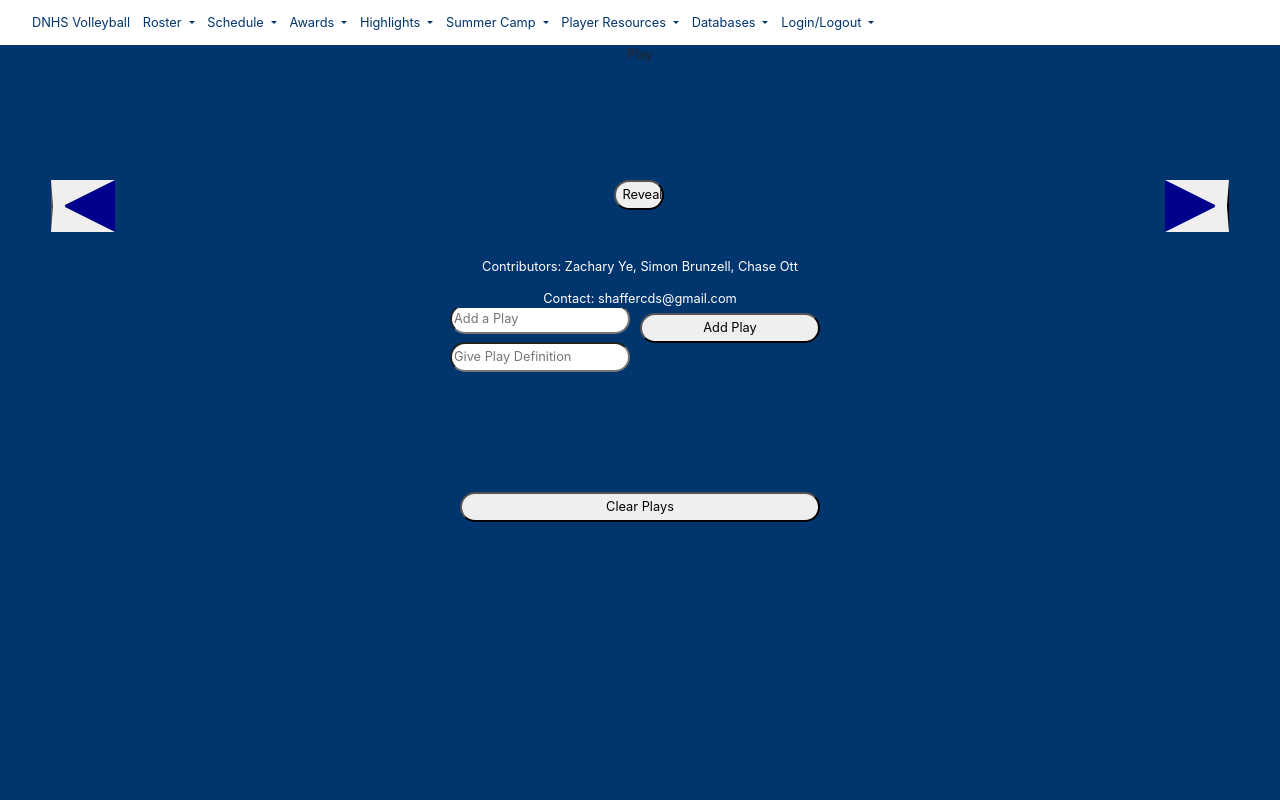
After one commit to zachye111/no_idea2, a Flask app: page /flashcard/ in a window 1280 px wide; the page is wider, and only the part inside the window is pictured. The commit adds this page. Run offline with Flask 2, Linux system fonts and the light colour scheme; some libraries are stand-ins or nearby versions.

Commit message:
added play page

```diff
--- a/main.py
+++ b/main.py
@@ -33,6 +33,10 @@ def calendar():
 @app.route('/stub/')
 def Stub():
     return render_template("stub.html")
+
+@app.route('/flashcard/')
+def flashcard():
+    return render_template("flashcard.html")
 
 @app.route('/Mini-labs/')
 def video():
--- /dev/null
+++ b/templates/flashcard.html
@@ -0,0 +1,331 @@
+<!DOCTYPE html>
+{% extends "layouts/base.html" %}
+
+{% block body %}
+<head>
+  <link rel="stylesheet" href="https://stackpath.bootstrapcdn.com/bootstrap/4.3.1/css/bootstrap.min.css" integrity="sha384-ggOyR0iXCbMQv3Xipma34MD+dH/1fQ784/j6cY/iJTQUOhcWr7x9JvoRxT2MZw1T" crossorigin="anonymous">
+  <link rel="stylesheet" href="https://cdnjs.cloudflare.com/ajax/libs/font-awesome/4.7.0/css/font-awesome.min.css">
+</head>
+<body>
+<p id="front">
+  {#back of front#}
+</p><br>
+<hr><br>
+<div id="back">
+  {#back of flashcard#}
+</div><br>
+<div id ="activeCardButtons">
+  <button id="prev" onclick="prevCard()">
+  </button>
+  <button id="flip" type="button" value="Flip" onclick="flash()">
+    Reveal</button>
+  <button id="next" onclick="nextCard()">
+  </button>
+</div>
+<br>
+<br>
+<br>
+<div id="formContainer" style = "position: relative; top: -24px;">
+  <form id="cardForm">
+    <input id="newTerm" type="text" placeholder="Add a Play" onKeyDown="if(event.keyCode==13) document.getElementById('newDef').focus()">
+    <input id="newDef" type="text" placeholder="Give Play Definition" onKeyDown="if(event.keyCode==13) cardAdd()">
+    <br>
+    <input id="submit" type="button" value="Add Play" onClick="cardAdd()">
+    <br>
+    <input id="clearDeck" type="button" value="Clear Plays" onClick="emptyDeck()">
+  </form>
+  <br>
+</div>
+</body>
+
+<style>
+  body{
+    background-color: #00356e;
+  }
+
+  html{
+    min-width:100%;
+    max-width:900px;
+    overflow-x:hidden;
+  }
+  h4{
+    text-align: center;
+    position: relative;
+    padding-right: 5em;
+    margin-right: 180px;
+  }
+  body{
+    min-width:100%;
+    max-width:900px;
+    width:100%;
+    height:100%;
+  {#overflow:screen;#}
+  }
+  h2{
+    color: #484848;
+    font-size: 140px;
+    font-weight: bold;
+    letter-spacing: 7px;
+    cursor: pointer
+  }
+  h2 span{
+    transition: .5s linear
+  }
+  h2:hover span:nth-child(1){
+    margin-right: 5px
+  }
+  h2:hover span:nth-child(1):after{
+    content: "";
+  }
+  h2:hover span:nth-child(2){
+    margin-left: 30px
+  }
+  h2:hover span{
+    color: #772e2e;
+    text-shadow: 0 0 10px #fff,
+    0 0 20px #fff,
+    0 0 40px #fff;
+  }
+
+  p {
+    text-align: center;
+  }
+  #front, #back {
+    min-width:100%;
+    max-width:900px;
+    text-align: center;
+  }
+  #activeCardButtons {
+    min-width: 100%;
+    max-width: 900px;
+    margin-left:auto;
+    margin-right:auto;
+
+  }
+  #prev {
+    position:absolute;
+    left:4%;
+    border-top: 25px solid transparent;
+    border-right: 50px solid darkblue;
+    border-bottom: 25px solid transparent;
+  }
+
+  #flip {
+    position:absolute;
+    width: 50px;
+    left:48%;
+    display:block;
+    height: 30px;
+    border-radius: 25px;
+
+
+
+  }
+  #next {
+    position:absolute;
+    right: 4%;
+    width: 0;
+    height: 0;
+    border-top: 25px solid transparent;
+    border-left: 50px solid darkblue;
+    border-bottom: 25px solid transparent;
+  }
+  #submit {
+    position:relative;
+    top: -20px;
+    right: -90px;
+    width:180px;
+    margin-top:10px;
+    margin-bottom:10px;
+    display:block;
+    height: 30px;
+    border-radius: 25px;
+
+  }
+  #cardForm {
+    position:absolute;
+    width: 100%;
+    margin-left:50%;
+    margin-top:10px;
+
+  }
+  #front, #back{
+    display:block;
+  }
+
+
+  #clearDeck{
+    position:relative;
+    top: 100px;
+    height: 30px;
+    width:360px;
+    margin-left:-90px;
+    display: block;
+    border-radius: 25px;
+
+  }
+  #clearDeck:hover{
+    color:red;
+    border: 3px solid red;
+
+  }
+  #formContainer{
+    display:block;
+    position:relative;
+    margin-left:-90px;
+    width:100%;
+  }
+  #newTerm{
+    position:relative;
+    top: 70px;
+    right: 100px;
+    width:180px;
+    margin-top:10px;
+    display:block;
+    display:block;
+    height: 30px;
+    border-radius: 25px;
+
+  }
+  #newDef{
+    position:relative;
+    right: 100px;
+    top: 68px;
+    width:180px;
+    margin-top:10px;
+    display:block;
+    height: 30px;
+    border-radius: 25px;
+
+  }
+  hr {
+    margin-left:-8px;
+  }
+  a.activator {
+    cursor:pointer;
+    position: absolute;
+    bottom:10px;
+  }
+</style>
+
+<script>
+  function Card(term, definition, category) {
+    this.term = term;
+    this.definition = definition;
+    //this.category = category;
+  }
+  var newDeck = [];
+  var newCard;
+  var front = document.getElementById("front");
+  var back = document.getElementById("back");
+  var flip = document.getElementById("flip");
+  var submit = document.getElementById("submit");
+  var clearDeck = document.getElementById("clearDeck");
+  var formFront, formBack;
+
+  var card1 = new Card(
+          "Play",
+          "Definition",
+          "General"
+  );
+  var card2 = new Card(
+          "Four Set",
+          "A four set is a high ball shaped like the letter A, which reaches a height of 10 to 15 feet and is set outside to the left front (LF) position on the court where it should come down three feet inside the court and three feet off the net just inside of the left antenna.",
+          "Volleyball"
+  );
+  var card3 = new Card(
+          "Two Set",
+          "\n" +
+          "A two set is a set in the middle of the court at net, usually to the middle hitter. A one set is a quick set to the middle. A three set is a quick set about half way between the outside and middle. A five ball is a back set to the right side hitter.",
+          "Volleyball"
+  );
+
+  var myCards = [card1, card2, card3];
+  var cardIndex = 0;
+
+  front.innerHTML = card1.term;
+  back.innerHTML = card1.definition;
+  back.style.visibility = "hidden";
+
+  function flash() {
+    if (front.style.visibility != "hidden") {
+      front.style.visibility = "hidden";
+      back.style.visibility = "visible";
+    } else {
+      front.style.visibility = "visible";
+      back.style.visibility = "hidden";
+    }
+  }
+
+  function cardAdd(formFront, formBack) {
+    function clearForm() {
+      document.getElementById("newTerm").value = "";
+      document.getElementById("newDef").value = "";
+      document.getElementById("cardForm").reset();
+    }
+
+    function updatePlaceholder() {
+      document.getElementById("newTerm").placeholder =
+              "...new play?";
+      document.getElementById("newDef").placeholder =
+              "...and play definition?";
+    }
+
+    formFront = document.getElementById("newTerm");
+    formBack = document.getElementById("newDef");
+    if (
+            formFront.value !== formBack.value &&
+            formFront.value != "" &&
+            formBack.value != ""
+    ) {
+      var newCard = new Card();
+      newCard.term = formFront.value;
+      newCard.definition = formBack.value;
+      myCards.push(newCard);
+      cardIndex = myCards.length - 1;
+      clearForm();
+      updatePlaceholder();
+      front.innerHTML = myCards[cardIndex].term;
+      back.innerHTML = myCards[cardIndex].definition;
+      // back.style.visibility = "hidden";
+    } else if (formFront.value == formBack.value) {
+      alert('Nothing added');
+    } else if (
+            (formFront.value == null || formFront.value == "", formBack.value == null ||
+            formBack.value == "", formFront.value == null ||
+            formBack.value == null ||
+            formFront.value == "" ||
+            formBack.value == "")
+    ) {
+      alert("Fill out both sides of the card");
+    }
+    document.getElementById("newTerm").focus();
+  }
+
+  function nextCard() {
+    cardIndex = (cardIndex + 1) % myCards.length;
+    front.innerHTML = myCards[cardIndex].term;
+    back.innerHTML = myCards[cardIndex].definition;
+  }
+  function prevCard() {
+    if (cardIndex > 0)
+      cardIndex = (cardIndex - 1);
+    else if (cardIndex == 0) cardIndex = myCards.length-1;
+    front.innerHTML = myCards[cardIndex].term;
+    back.innerHTML = myCards[cardIndex].definition;
+
+  }
+  function emptyDeck() {
+    var confirmation = confirm("Are you sure you want to delete this entire deck?");
+    if (confirmation) {
+      myCards.splice(0, myCards.length);
+      cardIndex = 0;
+      front.innerHTML = "&nbsp;";
+      back.innerHTML = "&nbsp;";
+    }
+    document.getElementById("newTerm").focus();
+  }
+
+</script>
+{% endblock %}
+</html>
--- a/templates/layouts/navbar.html
+++ b/templates/layouts/navbar.html
@@ -126,11 +126,12 @@ This HTML is setup as a fragment allowing it to be "included" by other HTML file
                         </li>
                         <li class="nav-item dropdown">
                             <a class="nav-link dropdown-toggle" href="#" id="navbarStarters" style="color: #00356e" role="button" data-toggle="dropdown" aria-haspopup="true" aria-expanded="false">
-                                Extra
+                                Player Resources
                             </a>
                             <div class="dropdown-menu" aria-labelledby="navbarDropdown">
                                 <a class="dropdown-item" href="/moviequiz">Quiz</a>
                                 <a class="dropdown-item" href={{ url_for('crud.calendar') }}>Calendar</a>
+                                <a class="dropdown-item" href="/flashcard">Plays</a>
                             </div>
                         </li>
 
@@ -154,9 +155,6 @@ This HTML is setup as a fragment allowing it to be "included" by other HTML file
                                 <a class="nav-link" href={{ url_for('crud.logout') }}>Logout</a>
                             </div>
                         </li>
-                        </div>
-                        <div class="toggle-container">
-                            <input type="checkbox" id="darkSwitch" name="theme" /><label for="switch"> Dark Mode</label>
                         </div>
                     </ul>
                 </div>
```
